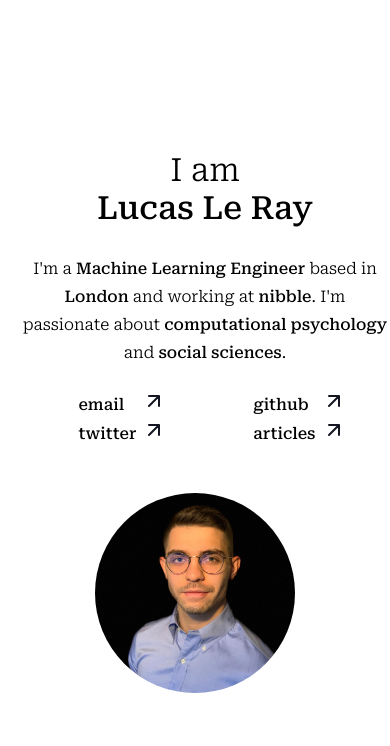
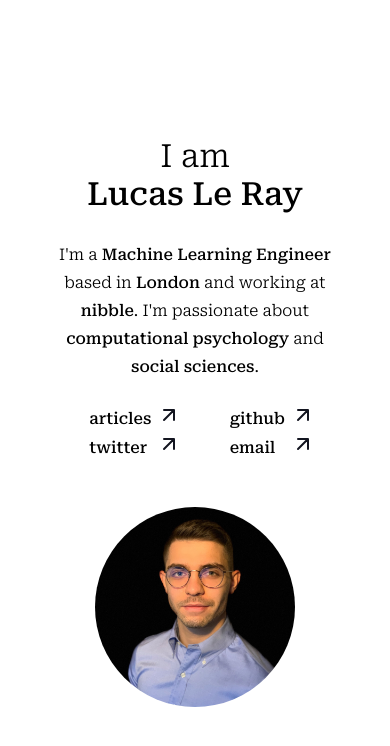
Before and after one commit to LucasLeRay/personal-website, a React (Create React App) app: page / in a window 390 px wide. Shown: the top 746 px of the page. Built offline with nearby package versions, Linux system fonts and the light colour scheme.

Commit message:
Update links order

```diff
--- a/src/App.css
+++ b/src/App.css
@@ -94,8 +94,8 @@
   }
 
   .App img {
-    width: 480px;
-    height: 480px;
+    width: 420px;
+    height: 420px;
   }
 }
 
@@ -195,6 +195,7 @@
   }
 
   .App .Left {
+    margin: 0 50px;
     max-width: 480px;
   }
 
@@ -270,85 +271,3 @@
     flex-direction: column;
   }
 }
-
-
-
-
-
-/* @media (max-width: 800px) {
-  .App {
-    flex-direction: column;
-  }
-
-  .App h1 {
-    text-align: center;
-    font-size: 32px;
-  }
-
-  .App p {
-    text-align: center;
-    margin: 28px 0;
-    width: 100%;
-    line-height: 28px;
-    font-size: 16px;
-  }
-
-  .App img {
-    width: 100%;
-    height: 100%;
-    max-width: 200px;
-    max-height: 200px;
-    margin: 40px auto 0;
-  }
-
-  .App .Links {
-    margin-right: 16px;
-    justify-content: space-around;
-  }
-
-  .App .Links div {
-    display: flex;
-    flex-direction: column;
-  }
-
-  .App .Links a {
-    margin: 0 0 10px 0;
-    font-size: 16px;
-  }
-
-  .App .Links a:after {
-    top: -6px;
-    right: -26px;
-  }
-}
-
-@media (min-width: 600px) {
-  .App img {
-    max-width: 300px;
-    max-height: 300px;
-  }
-
-  .App p {
-    width: auto;
-    margin: 28px 100px;
-  }
-
-  .App .Links {
-    width: auto;
-    margin: 0 124px 0 100px;
-  }
-}
-
-@media (min-width: 480px) {
-  .App .Links {
-    margin-right: 0;
-    justify-content: space-between;
-    margin-right: 24px;
-  }
-
-  .App .Links div {
-    justify-content: space-around;
-    flex-direction: row;
-    width: 100%;
-  }
-} */
--- a/src/App.js
+++ b/src/App.js
@@ -9,12 +9,12 @@ function App() {
           <p>I'm a <b>Machine Learning Engineer</b> based in <b>London</b> and working at <a href="https://nibble.ai" target="_blank" rel="noopener noreferrer">nibble</a>. I'm passionate about <b>computational psychology</b> and <b>social sciences</b>.</p>
           <div className="Links">
             <div>
-              <a href="mailto:lucas.a.leray@gmail.com" rel="noopener noreferrer">email</a>
+              <a href="https://lucas-le-ray.medium.com" target="_blank" rel="noopener noreferrer">articles</a>
               <a href="https://twitter.com/Lucas_Le_Ray" target="_blank" rel="noopener noreferrer">twitter</a>
             </div>
             <div>
               <a href="https://github.com/LucasLeRay" target="_blank" rel="noopener noreferrer">github</a>
-              <a href="https://lucas-le-ray.medium.com" target="_blank" rel="noopener noreferrer">articles</a>
+              <a href="mailto:lucas.a.leray@gmail.com" rel="noopener noreferrer">email</a>
             </div>
           </div>
       </div>
```
